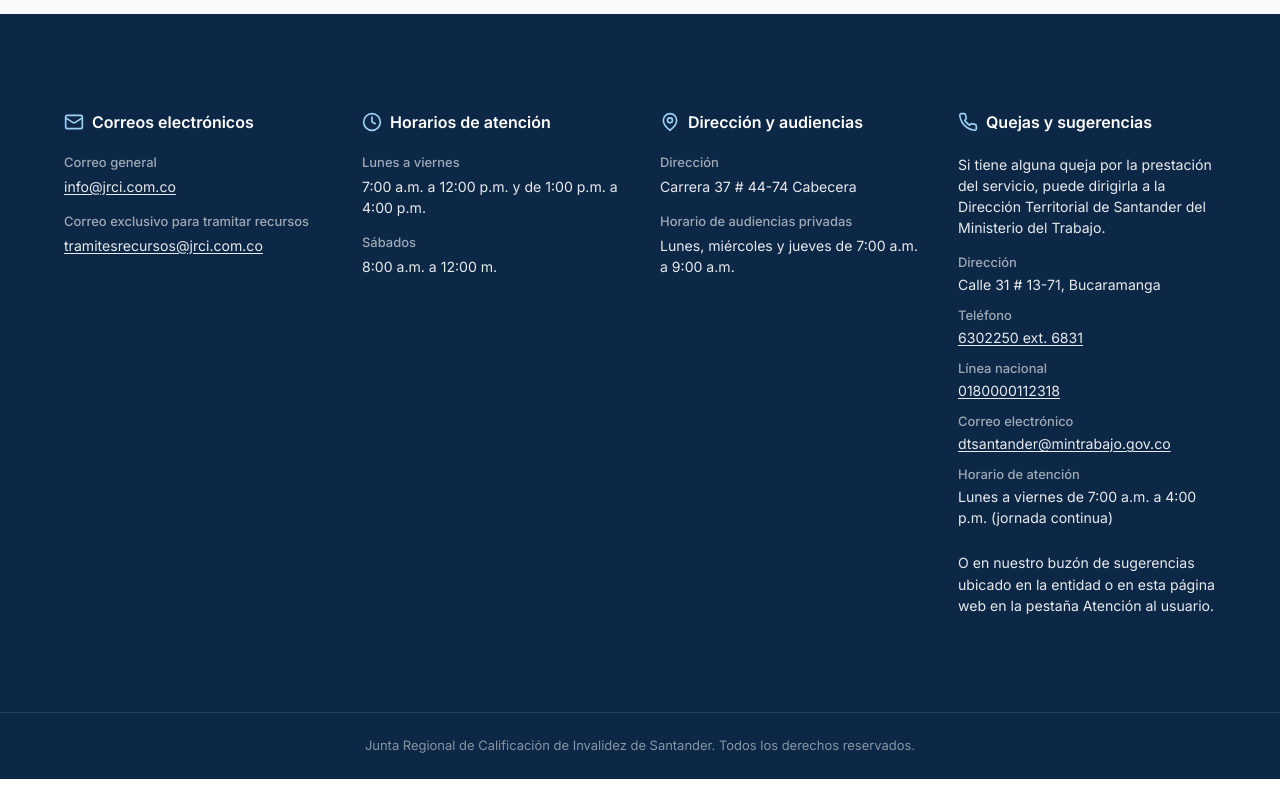
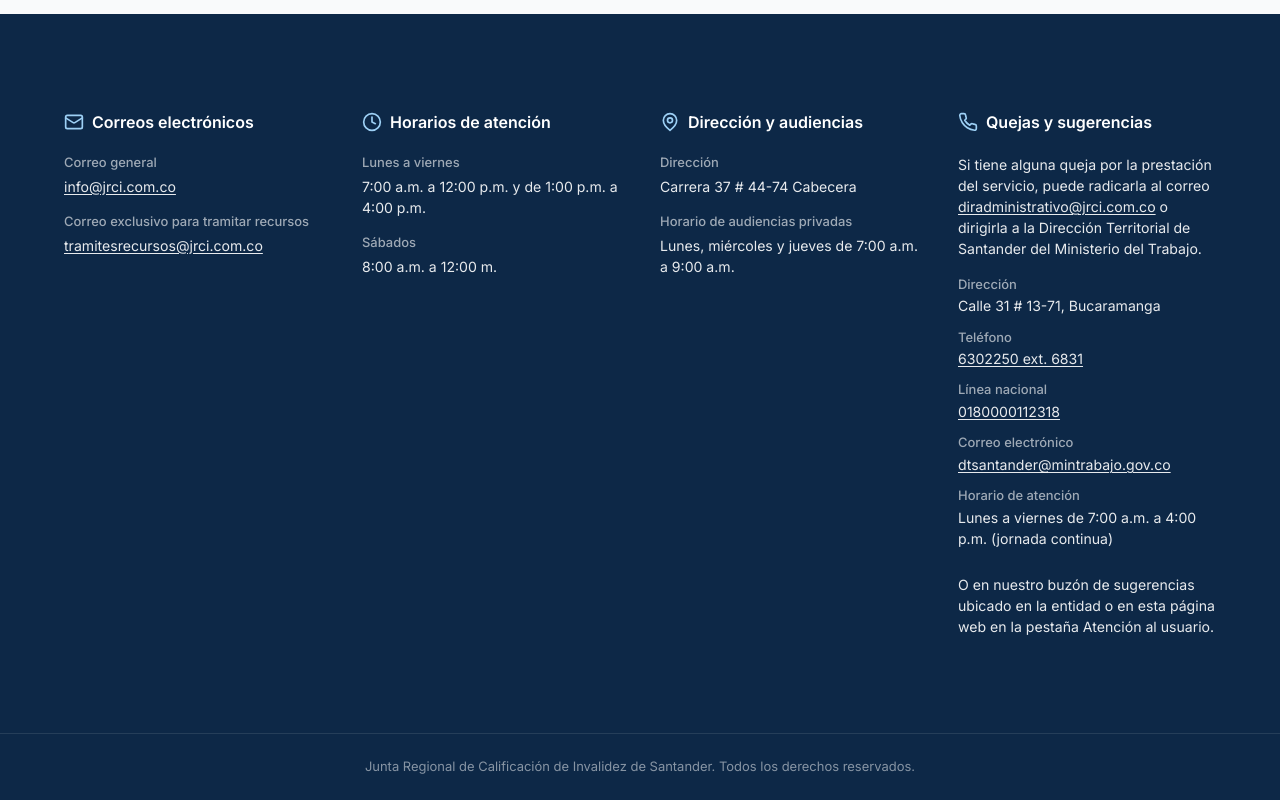
Before and after one commit to gabrielurgomez/junta-web, a Next.js app: page / in a window 1280 px wide. Shown: the part 3594-4394 px from the top of the page. Before the commit the page ends 4373 px from the top, so only its background shows below. Built offline with nearby package versions, Linux system fonts and the light colour scheme.

Commit message:
mejora texto

```diff
--- a/src/app/components/Footer.tsx
+++ b/src/app/components/Footer.tsx
@@ -181,8 +181,15 @@
             <div className="space-y-4">
               <p className="text-[0.88rem] leading-normal text-white/90">
                 Si tiene alguna queja por la prestación del servicio, puede
-                dirigirla a la Dirección Territorial de Santander del Ministerio
-                del Trabajo.
+                radicarla al correo{" "}
+                <a
+                  href="mailto:diradministrativo@jrci.com.co"
+                  className="focus-visible:ring-primary-200/50 underline underline-offset-2 transition-colors hover:text-white focus-visible:ring-3 focus-visible:outline-none"
+                >
+                  diradministrativo@jrci.com.co
+                </a>{" "}
+                o dirigirla a la Dirección Territorial de Santander del
+                Ministerio del Trabajo.
               </p>
               <dl className="space-y-3">
                 <div>
```
